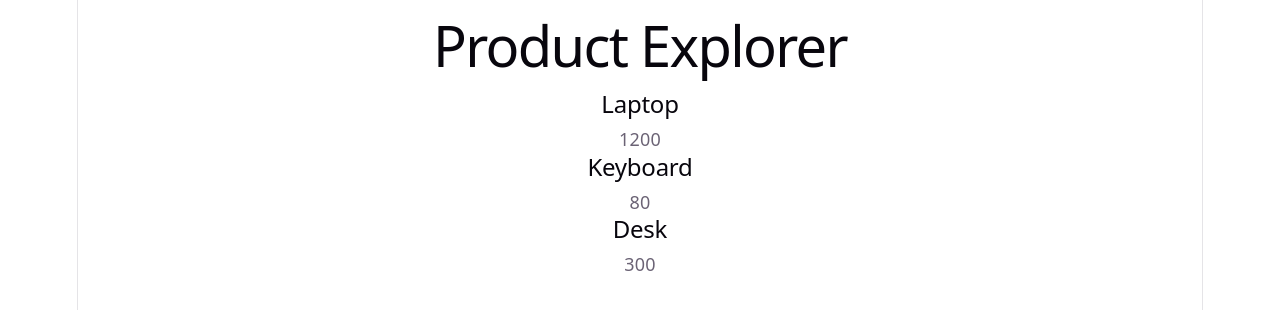
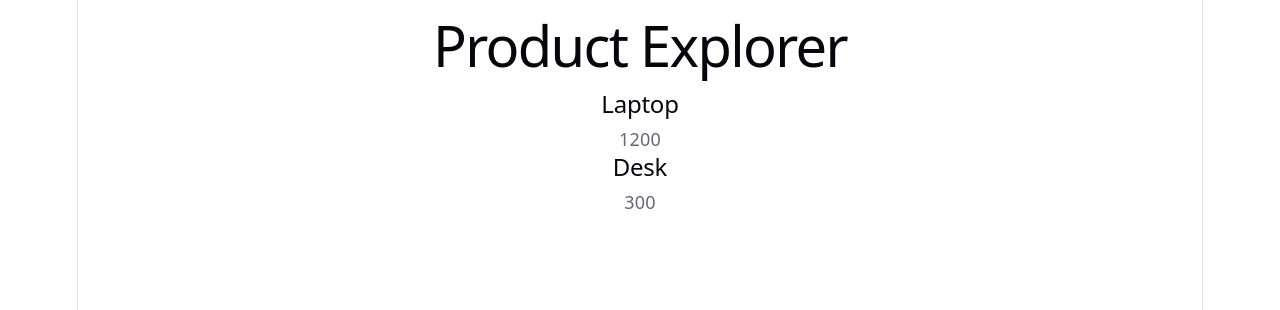
Before and after one commit to kiajk/Week2-project, a React (Vite) app: page / in a window 1280 px wide. Shown: the top 310 px of the page. Built offline with nearby package versions, Linux system fonts and the light colour scheme.

Commit message:
filter products by price

```diff
--- a/src/App.jsx
+++ b/src/App.jsx
@@ -7,10 +7,12 @@ function App() {
   { id: 2, name: "Keyboard", price: 80 },
   { id: 3, name: "Desk", price: 300 },
 ]
+  const filteredProducts = products.filter((product) =>
+  product.price > 100)
   return (
     <div>
       <h1>Product Explorer</h1>
-    {products.map((product) => (
+    {filteredProducts.map((product) => (
   <ProductCard
     key={product.id}
     name={product.name}
```
Lines whose indentation alone changed are shown as unchanged.
